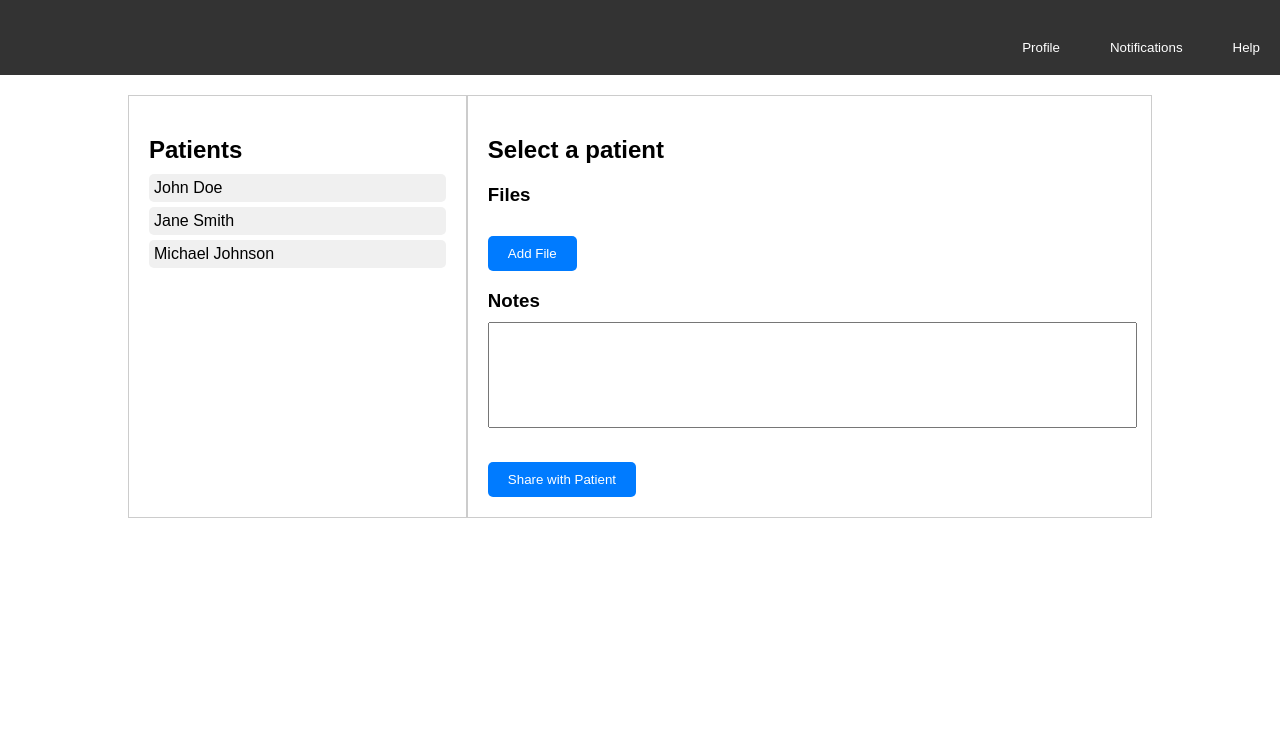
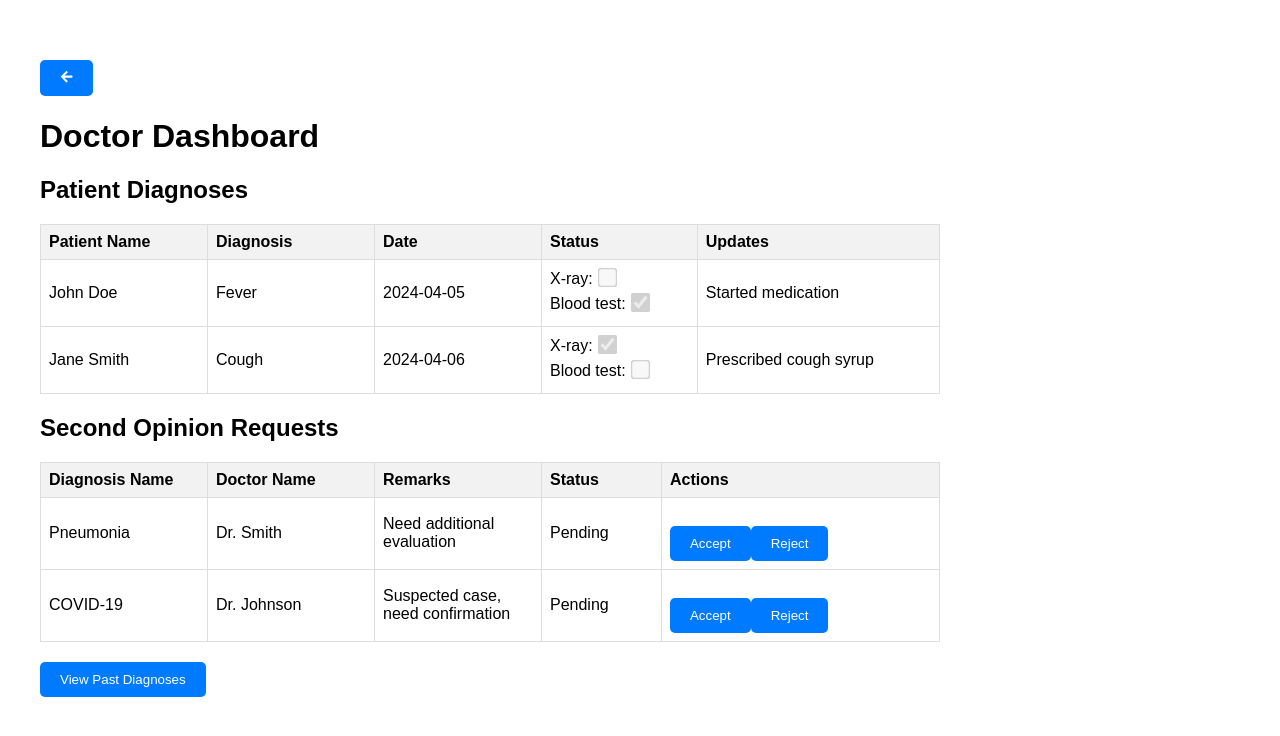
Before and after one commit to sam-25/Had_frontend, a React (Create React App) app: page /Radiographer in a window 1280 px wide. Shown: the top 736 px of the page. Built offline with nearby package versions, Linux system fonts and the light colour scheme.

Commit message:
Added Second Opinion Acceptance

```diff
--- a/src/App.js
+++ b/src/App.js
@@ -13,7 +13,7 @@ function App() {
       {/* <LoginPage />
        */}
 
-       <BrowserRouter>
+       {/* <BrowserRouter>
           <Routes>
               <Route path="/" element= {<LoginPage />}/>
               <Route path="/Radiographer" element = {<MedicalLabPage />} />
@@ -22,10 +22,10 @@ function App() {
               <Route path="/Radiographer" element = {<MedicalLabPage />} />
               <Route path="/Radiographer" element = {<MedicalLabPage />} />
               <Route path="/Radiographer" element = {<MedicalLabPage />} /> */}
-          </Routes>
-       </BrowserRouter>
+          {/* </Routes> */}
+        {/* </BrowserRouter>  */}
       {/* <p>de</p> */}
-      {/* <DoctorDashboardPage></DoctorDashboardPage> */}
+      <DoctorDashboardPage></DoctorDashboardPage>
 
     </div>
   );
--- a/src/Pages/Doctor/DoctorDashboardPage.js
+++ b/src/Pages/Doctor/DoctorDashboardPage.js
@@ -1,4 +1,3 @@
-// DoctorDashboardPage.js
 import React, { useState } from 'react';
 import BackButton from '../../Components/BackButton'; // Assuming BackButton.js is in the correct directory
 import './DoctorDashboardPage.css'; // Import CSS for styling from the correct path
@@ -8,20 +7,34 @@ const DoctorDashboardPage = () => {
   const [diagnoses, setDiagnoses] = useState([
     { id: 1, patientName: 'John Doe', diagnosis: 'Fever', date: '2024-04-05', status: [{ test: 'X-ray', isChecked: false }, { test: 'Blood test', isChecked: true }], updates: 'Started medication' },
     { id: 2, patientName: 'Jane Smith', diagnosis: 'Cough', date: '2024-04-06', status: [{ test: 'X-ray', isChecked: true }, { test: 'Blood test', isChecked: false }], updates: 'Prescribed cough syrup' },
-    { id: 2, patientName: 'Jane Smith', diagnosis: 'Cough', date: '2024-04-06', status: [{ test: 'X-ray', isChecked: true }, { test: 'Blood test', isChecked: false }], updates: 'Prescribed cough syrup' },
-
     // Add more diagnosis data as needed
   ]);
 
   const [secondOpinionRequests, setSecondOpinionRequests] = useState([
-    { id: 1, diagnosisName: 'Pneumonia', doctorName: 'Dr. Smith', remarks: 'Need additional evaluation' },
-    { id: 2, diagnosisName: 'COVID-19', doctorName: 'Dr. Johnson', remarks: 'Suspected case, need confirmation' },
+    { id: 1, diagnosisName: 'Pneumonia', doctorName: 'Dr. Smith', remarks: 'Need additional evaluation', status: 'Pending' },
+    { id: 2, diagnosisName: 'COVID-19', doctorName: 'Dr. Johnson', remarks: 'Suspected case, need confirmation', status: 'Pending' },
     // Add more second opinion requests as needed
   ]);
 
   const handleViewPastDiagnoses = () => {
     // Handle the action when the button is clicked
     console.log('View Past Diagnoses button clicked');
+  };
+
+  const handleAcceptRequest = (id) => {
+    setSecondOpinionRequests((prevRequests) =>
+      prevRequests.map((request) =>
+        request.id === id ? { ...request, status: 'Accepted' } : request
+      )
+    );
+  };
+
+  const handleRejectRequest = (id) => {
+    setSecondOpinionRequests((prevRequests) =>
+      prevRequests.map((request) =>
+        request.id === id ? { ...request, status: 'Rejected' } : request
+      )
+    );
   };
 
   return (
@@ -74,6 +87,8 @@ const DoctorDashboardPage = () => {
             <th>Diagnosis Name</th>
             <th>Doctor Name</th>
             <th>Remarks</th>
+            <th>Status</th>
+            <th>Actions</th>
           </tr>
         </thead>
         <tbody>
@@ -82,6 +97,15 @@ const DoctorDashboardPage = () => {
               <td>{request.diagnosisName}</td>
               <td>{request.doctorName}</td>
               <td>{request.remarks}</td>
+              <td>{request.status}</td>
+              <td>
+                {request.status === 'Pending' && (
+                  <>
+                    <button onClick={() => handleAcceptRequest(request.id)}>Accept</button>
+                    <button onClick={() => handleRejectRequest(request.id)}>Reject</button>
+                  </>
+                )}
+              </td>
             </tr>
           ))}
         </tbody>
@@ -89,6 +113,8 @@ const DoctorDashboardPage = () => {
 
       {/* Button for viewing past diagnoses */}
       <button onClick={handleViewPastDiagnoses}>View Past Diagnoses</button>
+
+      {/* <button onClick={handleViewPastDiagnoses}>View Past Diagnoses</button> */}
     </div>
   );
 };
```
